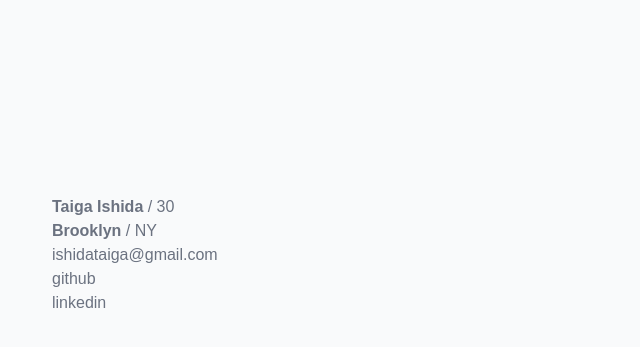
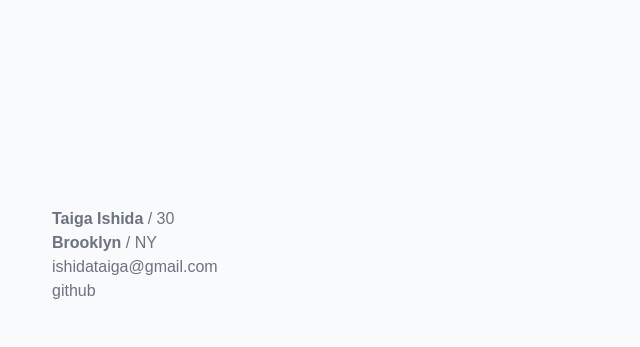
Before and after one commit to TonyTheTaiga/taigaishida, a FastAPI app: template taigaishida/templates/home.html in a window 1280 px wide. Shown: the part 145-492 px from the top of the page, without its empty margins (0-640 px from the left). Run offline with FastAPI, Linux system fonts and the light colour scheme; the template is opened without the code that fills it, so the values that code supplies are empty; some web fonts are replaced.

Commit message:
remove linkedin

```diff
--- a/taigaishida/templates/home.html
+++ b/taigaishida/templates/home.html
@@ -19,9 +19,6 @@
         <b>Brooklyn</b> / NY<br />
         <a href="mailto:ishidataiga@gmail.com">ishidataiga@gmail.com</a><br />
         <a href="https://github.com/TonyTheTaiga" target="_blank">github</a
-        ><br />
-        <a href="https://www.linkedin.com/in/taigaishida/" target="_blank"
-            >linkedin</a
         >
     </aside>
 </div>
```
